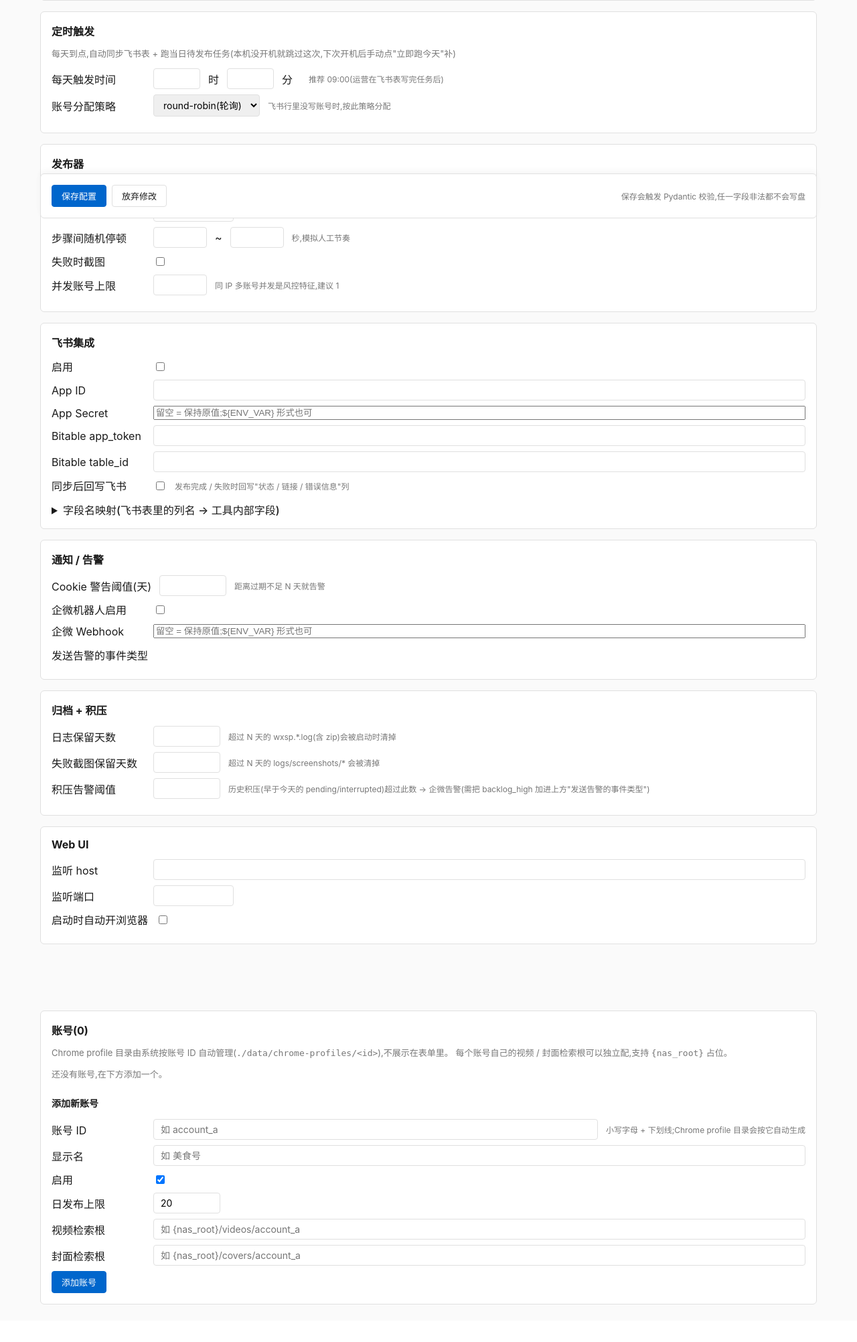
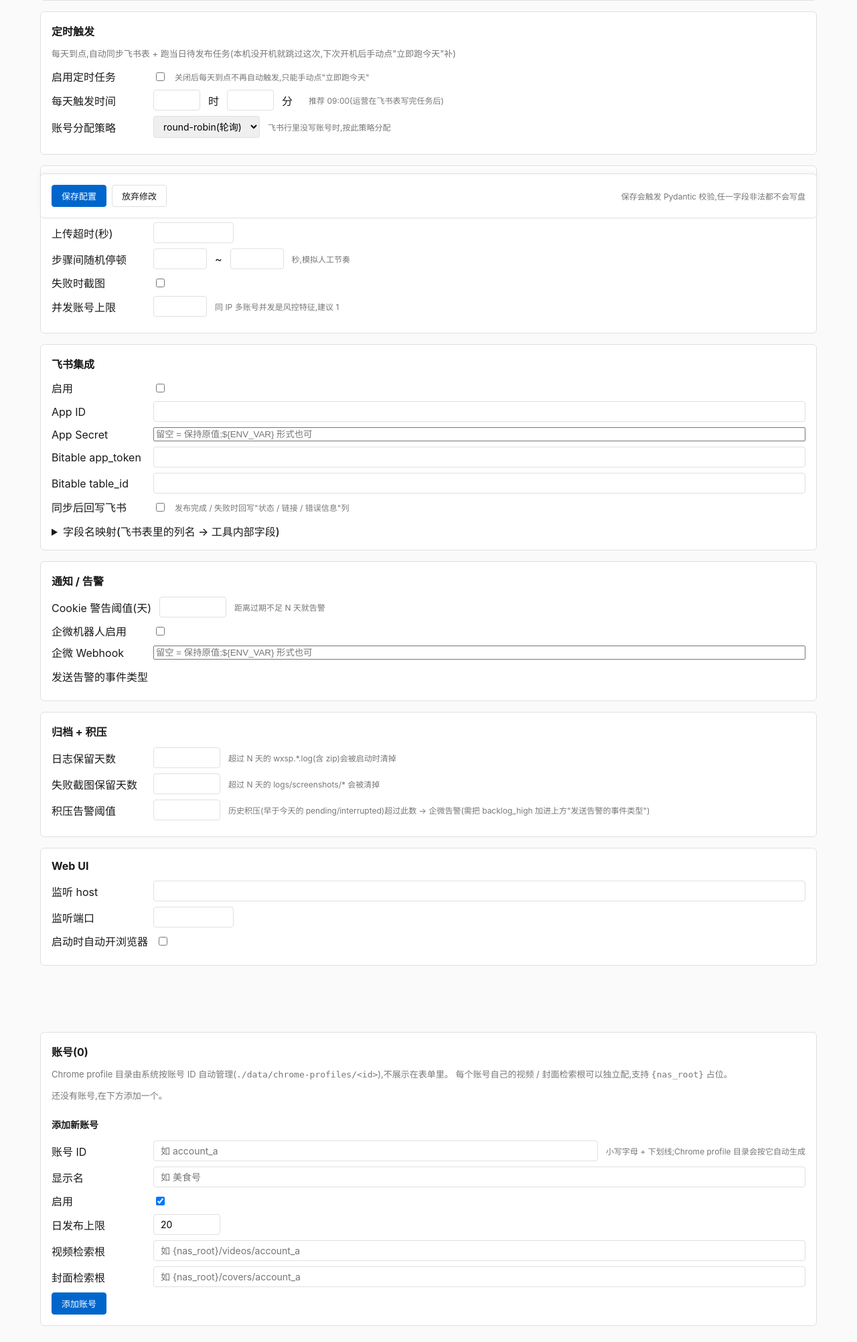
Before and after one commit to GySuper/m-zdfb, a Python web app: template wxsp/templates/config.html in a window 1280 px wide. Shown: the part 474-2478 px from the top of the page at 67% size. Before the commit the page ends 2422 px from the top, so only its background shows below. Run offline with Jinja, Linux system fonts and the light colour scheme; the template is opened without the code that fills it, so the values that code supplies are empty; some libraries are stand-ins or nearby versions.

Commit message:
feat(webui/config): 定时任务开关补 UI
scheduler.enabled 后端在 2c488cb 加好了但忘做 UI。补上:
config 页"定时触发"卡片顶部加"启用定时任务"复选框,接通
vm/Form/写回 dict 三处。

Co-Authored-By: Claude Opus 4.7 (1M context) <noreply@anthropic.com>

```diff
--- a/wxsp/api/routes_config.py
+++ b/wxsp/api/routes_config.py
@@ -148,6 +148,7 @@ def _view_model(data: dict[str, Any]) -> dict[str, Any]:
         # paths(只剩 nas_root)
         "paths_nas_root": paths.get("nas_root", ""),
         # scheduler
+        "sched_enabled": bool(sched.get("enabled", True)),
         "sched_hour": sched.get("daily_cron_hour", 9),
         "sched_minute": sched.get("daily_cron_minute", 0),
         "sched_strategy": sched.get("strategy", "round-robin"),
@@ -234,6 +235,7 @@ def config_save(
     # paths(只剩 nas_root)
     paths_nas_root: str = Form(...),
     # scheduler
+    sched_enabled: bool = Form(False),
     sched_hour: int = Form(...),
     sched_minute: int = Form(...),
     sched_strategy: str = Form(...),
@@ -291,6 +293,7 @@ def config_save(
         # 账号通过单独的 add/edit/delete endpoints 改动,这里直接保留磁盘上现有的
         "accounts": old.get("accounts", {}),
         "scheduler": {
+            "enabled": sched_enabled,
             "daily_cron_hour": sched_hour,
             "daily_cron_minute": sched_minute,
             "strategy": sched_strategy,
--- a/wxsp/templates/config.html
+++ b/wxsp/templates/config.html
@@ -57,6 +57,10 @@
       <p class="muted" style="margin-top: 0;">
         每天到点,自动同步飞书表 + 跑当日待发布任务(本机没开机就跳过这次,下次开机后手动点"立即跑今天"补)
       </p>
+      <div class="row"><label>启用定时任务</label>
+        <input type="checkbox" name="sched_enabled" {% if vm.sched_enabled %}checked{% endif %}>
+        <span class="muted" style="font-size: 12px;">关闭后每天到点不再自动触发,只能手动点"立即跑今天"</span>
+      </div>
       <div class="row"><label>每天触发时间</label>
         <input type="number" name="sched_hour" value="{{ vm.sched_hour }}" min="0" max="23" style="width: 70px;">
         <span>时</span>
```
